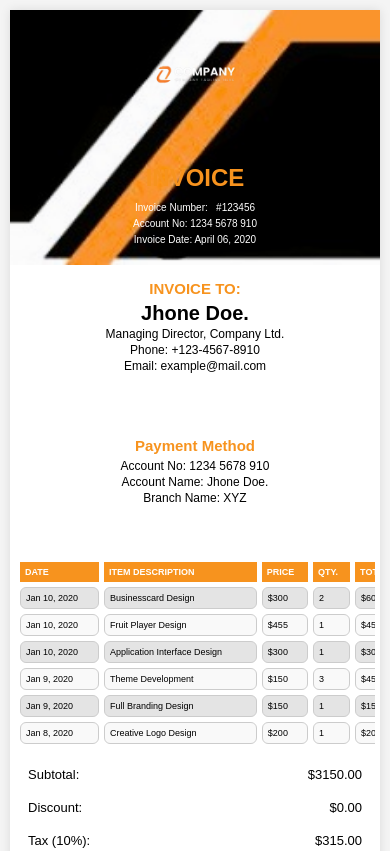
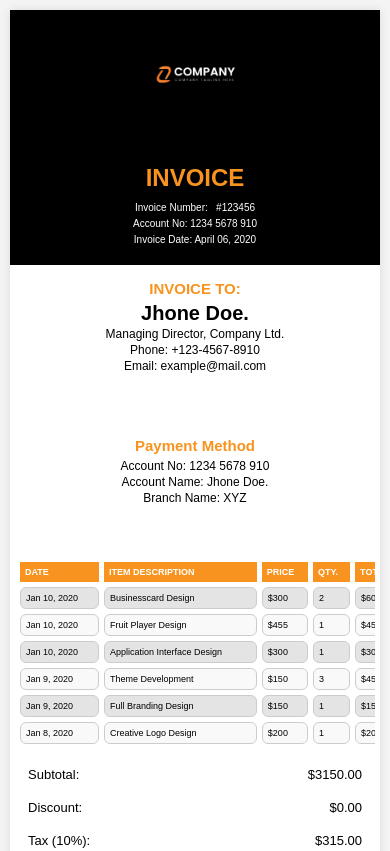
Before and after one commit to JuanPa-CA/Factura-JuanPabloGualdron, a plain HTML site: page index.html in a window 390 px wide. Shown: the top 851 px of the page. Drawn offline with Linux system fonts and the light colour scheme.

Commit message:
Update styles.css

```diff
--- a/styles.css
+++ b/styles.css
@@ -235,6 +235,8 @@
             padding: 20px;
             text-align: center;
             min-height: 100px;
+         background-color: black;
+          background-image: none;
         }
         .logo {
             margin-bottom: 15px;
```
